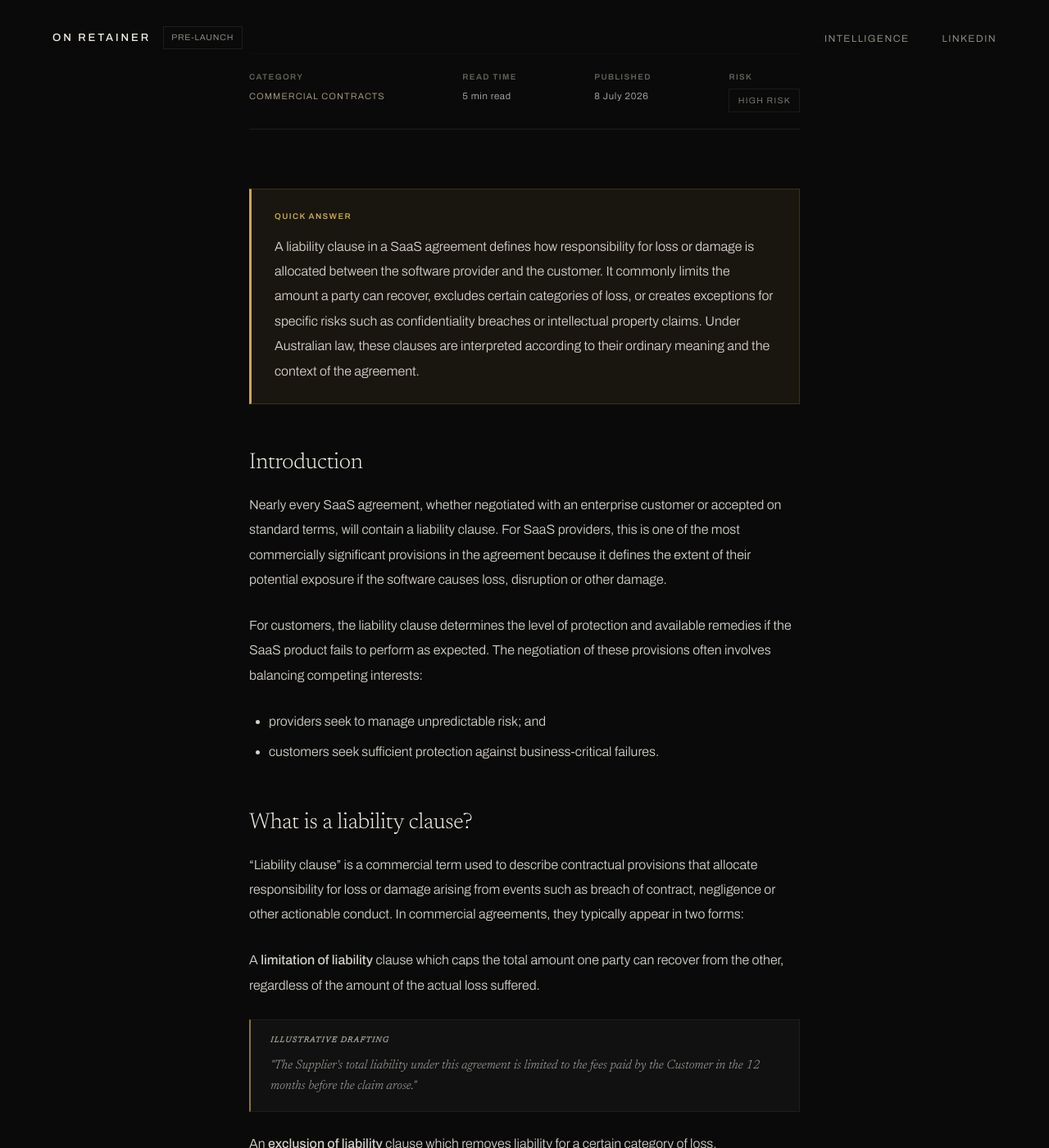
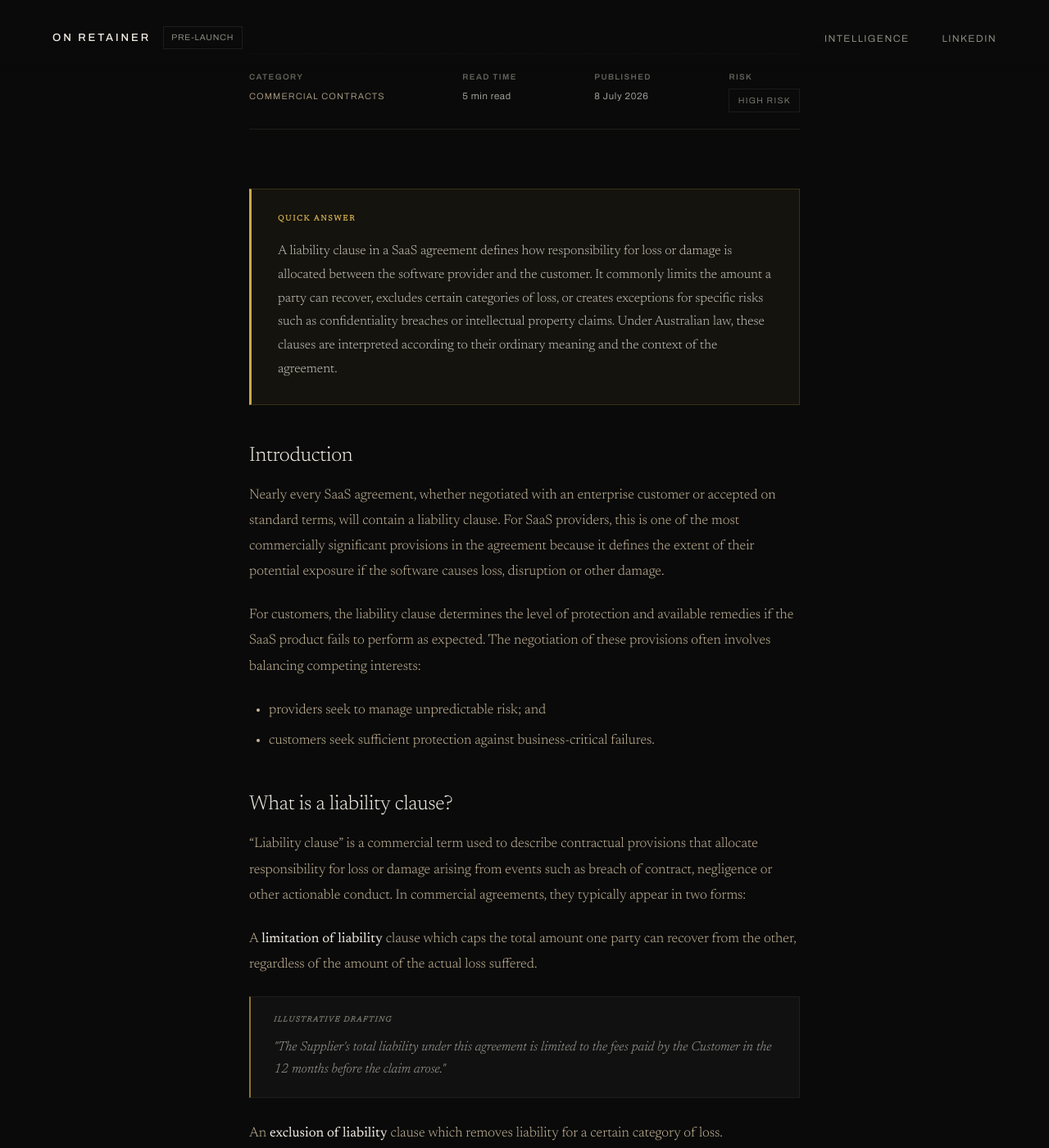
Before and after one commit to Syn-axe/solid-guacamole, a Jekyll site: the page built from _articles/what-is-a-liability-clause-in-a-saas-agreement.md, in a window 1280 px wide and 1400 px high, scrolled down 404 px. Shown: the whole window at 82% size. Built offline with Jekyll 4.4.1, drawn with Linux system fonts in a browser that asks for light colours.

Commit message:
Update article.html

```diff
--- a/_layouts/article.html
+++ b/_layouts/article.html
@@ -190,139 +190,163 @@
     .article-body { max-width: 800px; margin: 0 auto; padding: 3rem 4rem 5rem; }
 
     .article-body p {
-      font-size: 1rem;
-      color: var(--parchment);
-      line-height: 1.9;
-      margin-bottom: 1.6rem;
-      opacity: 0.88;
+      font-family: 'Newsreader', serif;
+      font-size: 1.05rem;
+      color: var(--signal);
+      line-height: 1.85;
+      margin-bottom: 1.4rem;
+      font-weight: 300;
     }
+
+    .article-body p:last-child { margin-bottom: 0; }
 
     .article-body h2 {
       font-family: 'Newsreader', serif;
       font-weight: 300;
-      font-size: 1.7rem;
+      font-size: 1.55rem;
       color: var(--parchment);
-      margin: 3.5rem 0 1.2rem;
-      line-height: 1.2;
+      margin: 3rem 0 1rem;
+      line-height: 1.25;
       letter-spacing: -0.01em;
     }
 
     .article-body h3 {
-      font-size: 0.78rem;
-      font-weight: 500;
+      font-family: 'Archivo', sans-serif;
+      font-size: 0.72rem;
+      font-weight: 600;
       letter-spacing: 0.14em;
       text-transform: uppercase;
-      color: var(--slate);
-      margin: 2.5rem 0 1rem;
+      color: var(--signal);
+      opacity: 0.65;
+      margin: 2.5rem 0 0.9rem;
     }
 
-    .article-body ul, .article-body ol { padding-left: 1.5rem; margin-bottom: 1.6rem; }
+    .article-body ul, .article-body ol { padding-left: 1.5rem; margin-bottom: 1.4rem; }
 
     .article-body li {
-      font-size: 1rem;
-      color: var(--parchment);
+      font-family: 'Newsreader', serif;
+      font-size: 1.05rem;
+      color: var(--signal);
       line-height: 1.85;
-      opacity: 0.88;
-      margin-bottom: 0.5rem;
+      font-weight: 300;
+      margin-bottom: 0.4rem;
     }
 
-    .article-body strong { font-weight: 500; color: var(--parchment); opacity: 1; }
+    .article-body strong { font-weight: 500; color: var(--parchment); }
 
-    /* BLOCKQUOTE — cat-color left border, Newsreader italic */
+    /* BLOCKQUOTE */
     .article-body blockquote {
       border-left: 2px solid var(--cat-color);
-      padding: 0.5rem 0 0.5rem 1.8rem;
-      margin: 2.5rem 0;
+      padding: 0.25rem 0 0.25rem 1.8rem;
+      margin: 2rem 0;
     }
 
     .article-body blockquote p {
       font-family: 'Newsreader', serif;
-      font-size: 1.25rem;
+      font-size: 1.15rem;
       font-style: italic;
+      color: var(--signal);
       opacity: 0.75;
+      line-height: 1.7;
       margin-bottom: 0;
+    }
+
+    .article-body blockquote cite {
+      display: block;
+      font-family: 'Archivo', sans-serif;
+      font-size: 0.7rem;
+      font-style: normal;
+      letter-spacing: 0.04em;
+      color: var(--slate);
+      margin-top: 0.6rem;
     }
 
     /* QUICK ANSWER BLOCK */
     .article-body .quick-answer {
-      background: var(--gold-subtle);
-      border: 1px solid rgba(201,168,76,0.18);
+      background: rgba(201,168,76,0.06);
+      border: 1px solid rgba(201,168,76,0.2);
       border-left: 3px solid var(--gold);
-      padding: 1.5rem 1.75rem;
+      padding: 1.75rem 2rem;
       margin-bottom: 2.5rem;
     }
 
     .article-body .quick-answer .quick-answer-label {
-      font-size: 0.62rem;
+      font-size: 0.6rem;
       font-weight: 600;
-      letter-spacing: 0.14em;
+      letter-spacing: 0.18em;
       text-transform: uppercase;
       color: var(--gold);
-      margin-bottom: 0.75rem;
+      margin-bottom: 1rem;
       opacity: 1;
     }
 
     .article-body .quick-answer p {
-      opacity: 0.88;
+      font-size: 1rem;
+      color: var(--parchment);
+      opacity: 0.82;
       margin-bottom: 0.75rem;
+      line-height: 1.8;
     }
 
     .article-body .quick-answer p:last-child { margin-bottom: 0; }
 
     .article-body .quick-answer ul {
       padding-left: 1.5rem;
-      margin-bottom: 0;
+      margin: 0.5rem 0 0;
     }
 
     .article-body .quick-answer li {
-      opacity: 0.88;
-      margin-bottom: 0.25rem;
+      font-size: 1rem;
+      color: var(--parchment);
+      opacity: 0.82;
+      margin-bottom: 0.3rem;
+      line-height: 1.8;
     }
 
     /* CLAUSE EXAMPLE BOX */
     .article-body .clause-example {
-      background: #111111;
+      background: var(--panel);
       border: 1px solid var(--border);
       border-left: 2px solid var(--gold-dim);
-      padding: 1.1rem 1.5rem;
-      margin: 1rem 0 1.5rem;
+      padding: 1.25rem 1.75rem;
+      margin: 1.25rem 0 1.75rem;
     }
 
     .article-body .clause-example .clause-example-label {
-      font-size: 0.62rem;
+      font-size: 0.6rem;
       font-weight: 600;
-      letter-spacing: 0.12em;
+      letter-spacing: 0.14em;
       text-transform: uppercase;
       color: var(--slate);
-      margin-bottom: 0.6rem;
-      opacity: 1;
+      margin-bottom: 0.75rem;
+      opacity: 0.7;
     }
 
     .article-body .clause-example p {
       font-family: 'Newsreader', serif;
-      font-size: 0.95rem;
+      font-size: 1rem;
       font-style: italic;
-      line-height: 1.65;
+      line-height: 1.7;
       color: var(--parchment);
-      opacity: 0.7;
+      opacity: 0.65;
       margin-bottom: 0;
     }
 
     /* FURTHER READING */
     .article-body .further-reading {
-      margin-top: 3.5rem;
+      margin-top: 4rem;
       padding-top: 2rem;
       border-top: 1px solid var(--border);
     }
 
     .article-body .further-reading-label {
-      font-size: 0.62rem;
+      font-size: 0.6rem;
       font-weight: 600;
-      letter-spacing: 0.14em;
+      letter-spacing: 0.18em;
       text-transform: uppercase;
       color: var(--slate);
-      opacity: 0.6;
-      margin-bottom: 1rem;
+      opacity: 0.55;
+      margin-bottom: 1.25rem;
     }
 
     .article-body .footnotes {
@@ -331,13 +355,13 @@
     }
 
     .article-body .footnotes li {
-      font-size: 0.82rem;
-      line-height: 1.6;
+      font-size: 0.8rem;
+      line-height: 1.65;
       color: var(--slate);
-      padding: 0.5rem 0;
+      padding: 0.65rem 0;
       border-bottom: 1px solid var(--border);
       display: flex;
-      gap: 0.75rem;
+      gap: 0.9rem;
       opacity: 1;
       margin-bottom: 0;
     }
@@ -345,17 +369,17 @@
     .article-body .footnotes li:last-child { border-bottom: none; }
 
     .article-body .fn-num {
-      font-size: 0.68rem;
+      font-size: 0.65rem;
       font-weight: 600;
       color: var(--gold-dim);
       min-width: 1.5rem;
-      padding-top: 0.1rem;
+      padding-top: 0.15rem;
       flex-shrink: 0;
     }
 
     .article-body .footnotes a {
       color: var(--slate);
-      border-bottom: 1px solid var(--border);
+      border-bottom: 1px solid rgba(255,255,255,0.06);
       transition: color 0.2s, border-color 0.2s;
     }
 
```
